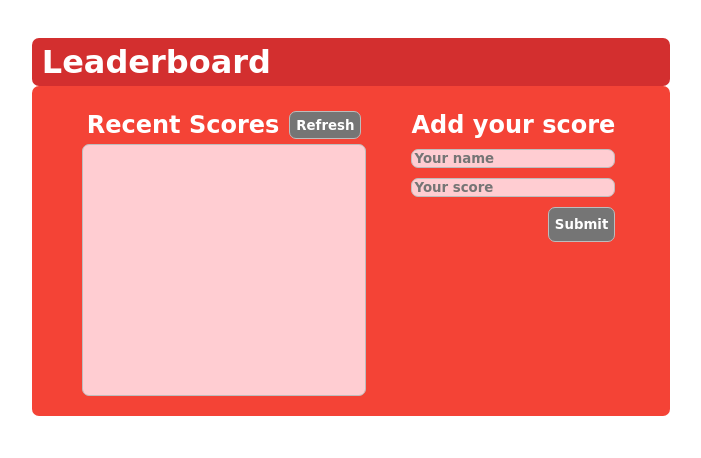
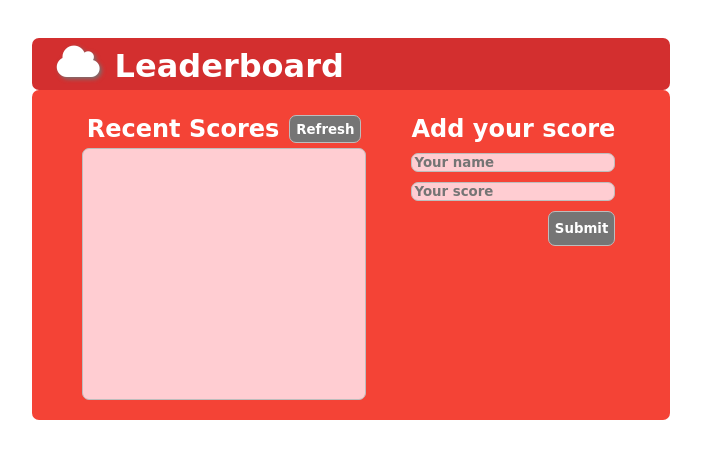
Before and after one commit to marilirulita/Leaderboard, a website built with webpack: page src/index.html in a window 1280 px wide. Shown: the whole page, without its empty margins (289-990 px from the left). Built offline with nearby package versions, Linux system fonts and the light colour scheme; no server answers.

Commit message:
Add icon on h1

```diff
--- a/src/index.html
+++ b/src/index.html
@@ -4,11 +4,12 @@
   <meta charset="UTF-8">
   <meta http-equiv="X-UA-Compatible" content="IE=edge">
   <meta name="viewport" content="width=device-width, initial-scale=1.0">
+  <link rel="stylesheet" href="https://cdnjs.cloudflare.com/ajax/libs/font-awesome/4.7.0/css/font-awesome.min.css">
   <title>Leaderboard</title>
 </head>
 <body>
   <div class="main">
-    <h1>Leaderboard</h1>
+    <h1><i class="fa fa-cloud fontAwsome" ></i>Leaderboard</h1>
   <div class="main-board">
     <div id="display-scores">
       <div id="displa-score-title"><h2>Recent Scores</h2><input type="button" value="Refresh" id="refresh"></div>
--- a/src/style.css
+++ b/src/style.css
@@ -109,6 +109,13 @@ li:nth-child(even) {
   color: #212121;
 }
 
+.fontAwsome {
+  font-size:40px;
+  color:white;
+  text-shadow:2px 2px 4px #757575;
+  margin: 0 15px;
+}
+
 @media only screen and (max-width: 768px) {
   .main {
     padding: 10px;
```
Also changed, not shown: dist/index.html, dist/main.js.
